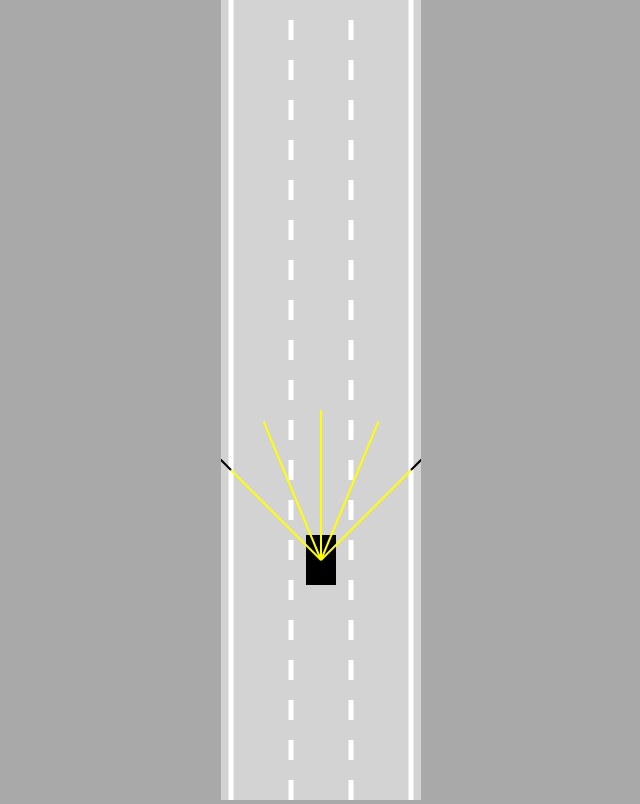
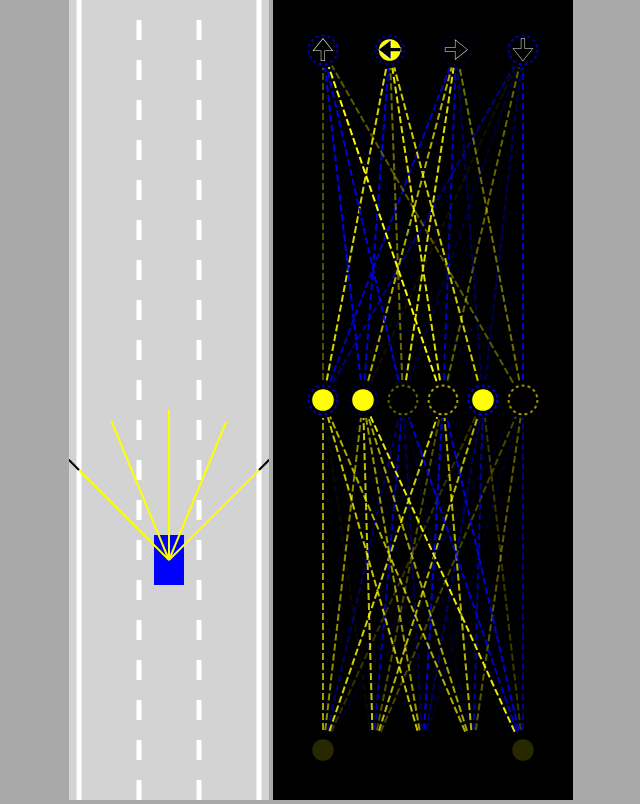
Before and after one commit to davisthedev/ml-car, a website built with Vite: page index.html in a window 1280 px wide. Shown: the whole page, without its empty margins (319-959 px from the left). Built offline with nearby package versions, Linux system fonts and the light colour scheme.

Commit message:
randomized neural network working

```diff
--- a/index.html
+++ b/index.html
@@ -9,7 +9,8 @@
   </head>
   <body>
     <div id="app">
-        <canvas id="myCanvas" />
+        <canvas id="carCanvas"></canvas>
+        <canvas id="networkCanvas"></canvas>
     </div>
     <script type="module" src="/src/main.ts"></script>
   </body>
--- a/public/style.css
+++ b/public/style.css
@@ -5,6 +5,10 @@ body {
     text-align: center;
 }
 
-#myCanvas {
+#carCanvas {
     background: lightgray;
 }
+
+#networkCanvas {
+    background: black;
+}
--- a/src/car.ts
+++ b/src/car.ts
@@ -1,6 +1,8 @@
 import _ from 'lodash';
 import Controls from './controls';
+import NeuralNetwork from './network';
 import Sensor from './sensor';
+import { polysIntersect } from './utils';
 
 export default class Car {
     x: number;
@@ -10,26 +12,68 @@ export default class Car {
     controls: any;
     speed = 0;
     acceleration = 0.2;
-    maxSpeed = 3;
+    maxSpeed: number;
     friction = 0.05;
     angle = 0;
-    sensor: Sensor;
+    sensor?: Sensor;
     polygon: any;
+    damaged = false;
+    brain?: NeuralNetwork;
+    useBrain: boolean;
 
-    constructor(x: number, y: number, width: number, height: number) {
+    constructor(x: number, y: number, width: number, height: number,
+        controlType: string, maxSpeed = 3) {
         this.x = x;
         this.y = y;
         this.width = width;
         this.height = height;
+        this.maxSpeed = maxSpeed;
 
-        this.sensor = new Sensor(this);
-        this.controls = new Controls();
+        this.useBrain = controlType == "AI";
+
+        if (controlType != "DUMMY") {
+            this.sensor = new Sensor(this);
+            this.brain = new NeuralNetwork(
+                [this.sensor.rayCount, 6, 4]
+            );
+        }
+        this.controls = new Controls(controlType);
     }
 
-    update(roadBorders: any) {
-        this.#move();
-        this.polygon = this.#createPolygon();
-        this.sensor.update(roadBorders);
+    update(roadBorders: any, traffic: Array<any>) {
+        if (!this.damaged) {
+            this.#move();
+            this.polygon = this.#createPolygon();
+            this.damaged = this.#assessDamage(roadBorders, traffic);
+        }
+        if (this.sensor && this.brain) {
+            this.sensor.update(roadBorders, traffic);
+            const offsets = this.sensor.readings.map(
+                s => s == null ? 0 : 1 - s.offset
+            );
+            const outputs = NeuralNetwork.feedForward(offsets, this.brain);
+
+            if (this.useBrain) {
+                this.controls.forward = outputs[0];
+                this.controls.left = outputs[1];
+                this.controls.right = outputs[2];
+                this.controls.reverse = outputs[3];
+            }
+        }
+    }
+
+    #assessDamage(roadBorders: any, traffic: Array<any>) {
+        for (let i = 0; i < roadBorders.length; i++) {
+            if (polysIntersect(this.polygon, roadBorders[i])) {
+                return true;
+            }
+        }
+        for (let i = 0; i < traffic.length; i++) {
+            if (polysIntersect(this.polygon, traffic[i].polygon)) {
+                return true;
+            }
+        }
+        return false;
     }
 
     #createPolygon() {
@@ -95,13 +139,20 @@ export default class Car {
 
     }
 
-    draw(ctx: any) {
+    draw(ctx: any, color: string) {
+        if (this.damaged) {
+            ctx.fillStyle = "gray";
+        } else {
+            ctx.fillStyle = color;
+        }
         ctx.beginPath();
         ctx.moveTo(this.polygon[0].x, this.polygon[0].y);
         for (let i = 1; i < this.polygon.length; i++) {
             ctx.lineTo(this.polygon[i].x, this.polygon[i].y);
         }
         ctx.fill();
-        this.sensor.draw(ctx);
+        if (this.sensor) {
+            this.sensor.draw(ctx);
+        }
     }
 }
--- a/src/controls.ts
+++ b/src/controls.ts
@@ -5,13 +5,20 @@ export default class Controls {
     right: boolean;
     reverse: boolean;
 
-    constructor() {
+    constructor(type: string) {
         this.forward = false;
         this.left = false;
         this.right = false;
         this.reverse = false;
 
-        this.#addKeyboardListeners();
+        switch (type) {
+            case "KEYS":
+                this.#addKeyboardListeners();
+                break;
+            case "DUMMY":
+                this.forward = true;
+                break;
+        }
     }
 
     // '#' makes this a private method
--- a/src/main.ts
+++ b/src/main.ts
@@ -1,26 +1,53 @@
 import _ from 'lodash'
 import Car from './car';
 import Road from './road';
+import Visualizer from './visualizer';
 
-const canvas: HTMLCanvasElement = document.getElementById('myCanvas') as HTMLCanvasElement;
-canvas.width = 200;
+const carCanvas: HTMLCanvasElement = document.getElementById('carCanvas') as HTMLCanvasElement;
+carCanvas.width = 200;
 
-const ctx = canvas.getContext('2d');
-const road = new Road(canvas.width / 2, canvas.width * 0.9);
-const car = new Car(road.getLaneCenter(1), 100, 30, 50);
+const networkCanvas: HTMLCanvasElement = document.getElementById('networkCanvas') as HTMLCanvasElement;
+networkCanvas.width = 300;
+
+const carCtx = carCanvas.getContext('2d');
+const networkCtx = networkCanvas.getContext('2d');
+
+const road = new Road(carCanvas.width / 2, carCanvas.width * 0.9);
+const car = new Car(road.getLaneCenter(1), 100, 30, 50, "AI");
+const traffic = [
+    new Car(road.getLaneCenter(1), -100, 30, 50, "DUMMY", 2)
+]
 
 animate();
 
-function animate() {
-    if (!ctx) {
+function animate(time: any) {
+    if (!carCtx) {
         return;
     }
-    car.update(road.borders);
-    canvas.height = window.innerHeight;
-    ctx.save();
-    ctx.translate(0, -car.y + canvas.height * 0.7)
-    road.draw(ctx);
-    car.draw(ctx);
-    ctx.restore();
+
+    for (let i = 0; i < traffic.length; i++) {
+        traffic[i].update(road.borders, []);
+    }
+
+    car.update(road.borders, traffic);
+
+    carCanvas.height = window.innerHeight;
+    networkCanvas.height = window.innerHeight;
+
+    carCtx.save();
+    carCtx.translate(0, -car.y + carCanvas.height * 0.7)
+
+    road.draw(carCtx);
+    for (let i = 0; i < traffic.length; i++) {
+        traffic[i].draw(carCtx, "red");
+    }
+
+    car.draw(carCtx, "blue");
+    carCtx.restore();
+
+    if (car.brain && networkCtx) {
+        networkCtx.lineDashOffset = -time / 50;
+        Visualizer.drawNetwork(networkCtx, car.brain);
+    }
     requestAnimationFrame(animate);
 }
--- /dev/null
+++ b/src/network.ts
@@ -0,0 +1,74 @@
+export default class NeuralNetwork {
+    levels: Array<any>
+
+    constructor(neuronCounts: Array<any>) {
+        this.levels = [];
+        for (let i = 0; i < neuronCounts.length - 1; i++) {
+            this.levels.push(new Level(
+                neuronCounts[i], neuronCounts[i + 1]
+            ));
+        }
+    }
+
+    static feedForward(givenInputs: Array<any>, network: NeuralNetwork) {
+        let outputs = Level.feedForward(
+            givenInputs, network.levels[0]);
+        for (let i = 1; i < network.levels.length; i++) {
+            outputs = Level.feedForward(
+                outputs, network.levels[i]);
+        }
+        return outputs;
+    }
+}
+
+class Level {
+    inputs: Array<any>
+    outputs: Array<any>
+    biases: Array<any>
+    weights: Array<any>
+
+    constructor(inputCount: number, outputCount: number) {
+        this.inputs = new Array(inputCount);
+        this.outputs = new Array(outputCount);
+        this.biases = new Array(outputCount);
+
+        this.weights = [];
+        for (let i = 0; i < inputCount; i++) {
+            this.weights[i] = new Array(outputCount);
+        }
+
+        Level.#randomize(this);
+    }
+
+    static #randomize(level: Level) {
+        for (let i = 0; i < level.inputs.length; i++) {
+            for (let j = 0; j < level.outputs.length; j++) {
+                level.weights[i][j] = Math.random() * 2 - 1;
+            }
+        }
+
+        for (let i = 0; i < level.biases.length; i++) {
+            level.biases[i] = Math.random() * 2 - 1;
+        }
+    }
+
+    static feedForward(givenInputs: any, level: any) {
+        for (let i = 0; i < level.inputs.length; i++) {
+            level.inputs[i] = givenInputs[i];
+        }
+
+        for (let i = 0; i < level.outputs.length; i++) {
+            let sum = 0;
+            for (let j = 0; j < level.inputs.length; j++) {
+                sum += level.inputs[j] * level.weights[j][i];
+            }
+            if (sum > level.biases[i]) {
+                level.outputs[i] = 1;
+            } else {
+                level.outputs[i] = 0;
+            }
+        }
+
+        return level.outputs;
+    }
+}
--- a/src/sensor.ts
+++ b/src/sensor.ts
@@ -19,17 +19,17 @@ export default class Sensor {
         this.readings = [];
     }
 
-    update(roadBorders: any) {
+    update(roadBorders: any, traffic: Array<any>) {
         this.#castRays();
         this.readings = [];
         for (let i = 0; i < this.rays.length; i++) {
             this.readings.push(
-                this.#getReading(this.rays[i], roadBorders)
+                this.#getReading(this.rays[i], roadBorders, traffic)
             );
         }
     }
 
-    #getReading(ray: any, roadBorders: any) {
+    #getReading(ray: any, roadBorders: any, traffic: Array<any>) {
         let touches = [];
         for (let i = 0; i < roadBorders.length; i++) {
             const touch = getIntersection(
@@ -40,6 +40,21 @@ export default class Sensor {
             );
             if (touch) {
                 touches.push(touch);
+            }
+        }
+
+        for (let i = 0; i < traffic.length; i++) {
+            const poly = traffic[i].polygon;
+            for (let j = 0; j < poly.length; j++) {
+                const value = getIntersection(
+                    ray[0],
+                    ray[1],
+                    poly[j],
+                    poly[(j + 1) % poly.length]
+                );
+                if (value) {
+                    touches.push(value);
+                }
             }
         }
 
--- a/src/utils.ts
+++ b/src/utils.ts
@@ -21,3 +21,28 @@ export function getIntersection(A: any, B: any, C: any, D: any) {
 
     return null;
 }
+
+export function polysIntersect(poly1: any, poly2: any) {
+    for (let i = 0; i < poly1.length; i++) {
+        for (let j = 0; j < poly2.length; j++) {
+            const touch = getIntersection(
+                poly1[i],
+                poly1[(i + 1) % poly1.length],
+                poly2[j],
+                poly2[(j + 1) % poly2.length]
+            );
+            if (touch) {
+                return true;
+            }
+        }
+    }
+    return false;
+}
+
+export function getRGBA(value: number) {
+    const alpha = Math.abs(value);
+    const R = value < 0 ? 0 : 255;
+    const G = R;
+    const B = value > 0 ? 0 : 255;
+    return "rgba(" + R + "," + G + "," + B + "," + alpha + ")";
+}
--- /dev/null
+++ b/src/visualizer.ts
@@ -0,0 +1,113 @@
+import NeuralNetwork from './network';
+import { lerp, getRGBA } from './utils';
+
+export default class Visualizer {
+    static drawNetwork(ctx: any, network: NeuralNetwork) {
+        const margin = 50;
+        const left = margin;
+        const top = margin;
+        const width = ctx.canvas.width - margin * 2;
+        const height = ctx.canvas.height - margin * 2;
+
+        const levelHeight = height / network.levels.length;
+
+        for (let i = network.levels.length - 1; i >= 0; i--) {
+            const levelTop = top +
+                lerp(
+                    height - levelHeight,
+                    0,
+                    network.levels.length == 1
+                        ? 0.5
+                        : i / (network.levels.length - 1)
+                );
+
+            ctx.setLineDash([7, 3]);
+            Visualizer.drawLevel(ctx, network.levels[i],
+                left, levelTop,
+                width, levelHeight,
+                i == network.levels.length - 1
+                    ? ['🠉', '🠈', '🠊', '🠋']
+                    : []
+            );
+        }
+    }
+
+    static drawLevel(ctx: any, level: any, left: any, top: any, width: any, height: any, outputLabels: any) {
+        const right = left + width;
+        const bottom = top + height;
+
+        const { inputs, outputs, weights, biases } = level;
+
+        for (let i = 0; i < inputs.length; i++) {
+            for (let j = 0; j < outputs.length; j++) {
+                ctx.beginPath();
+                ctx.moveTo(
+                    Visualizer.#getNodeX(inputs, i, left, right),
+                    bottom
+                );
+                ctx.lineTo(
+                    Visualizer.#getNodeX(outputs, j, left, right),
+                    top
+                );
+                ctx.lineWidth = 2;
+                ctx.strokeStyle = getRGBA(weights[i][j]);
+                ctx.stroke();
+            }
+        }
+
+        const nodeRadius = 18;
+        for (let i = 0; i < inputs.length; i++) {
+            const x = Visualizer.#getNodeX(inputs, i, left, right);
+            ctx.beginPath();
+            ctx.arc(x, bottom, nodeRadius, 0, Math.PI * 2);
+            ctx.fillStyle = "black";
+            ctx.fill();
+            ctx.beginPath();
+            ctx.arc(x, bottom, nodeRadius * 0.6, 0, Math.PI * 2);
+            ctx.fillStyle = getRGBA(inputs[i]);
+            ctx.fill();
+        }
+
+        for (let i = 0; i < outputs.length; i++) {
+            const x = Visualizer.#getNodeX(outputs, i, left, right);
+            ctx.beginPath();
+            ctx.arc(x, top, nodeRadius, 0, Math.PI * 2);
+            ctx.fillStyle = "black";
+            ctx.fill();
+            ctx.beginPath();
+            ctx.arc(x, top, nodeRadius * 0.6, 0, Math.PI * 2);
+            ctx.fillStyle = getRGBA(outputs[i]);
+            ctx.fill();
+
+            ctx.beginPath();
+            ctx.lineWidth = 2;
+            ctx.arc(x, top, nodeRadius * 0.8, 0, Math.PI * 2);
+            ctx.strokeStyle = getRGBA(biases[i]);
+            ctx.setLineDash([3, 3]);
+            ctx.stroke();
+            ctx.setLineDash([]);
+
+            if (outputLabels[i]) {
+                ctx.beginPath();
+                ctx.textAlign = "center";
+                ctx.textBaseline = "middle";
+                ctx.fillStyle = "black";
+                ctx.strokeStyle = "white";
+                ctx.font = (nodeRadius * 1.5) + "px Arial";
+                ctx.fillText(outputLabels[i], x, top + nodeRadius * 0.1);
+                ctx.lineWidth = 0.5;
+                ctx.strokeText(outputLabels[i], x, top + nodeRadius * 0.1);
+            }
+        }
+    }
+
+    static #getNodeX(nodes: any, index: any, left: any, right: any) {
+        return lerp(
+            left,
+            right,
+            nodes.length == 1
+                ? 0.5
+                : index / (nodes.length - 1)
+        );
+    }
+}
```
